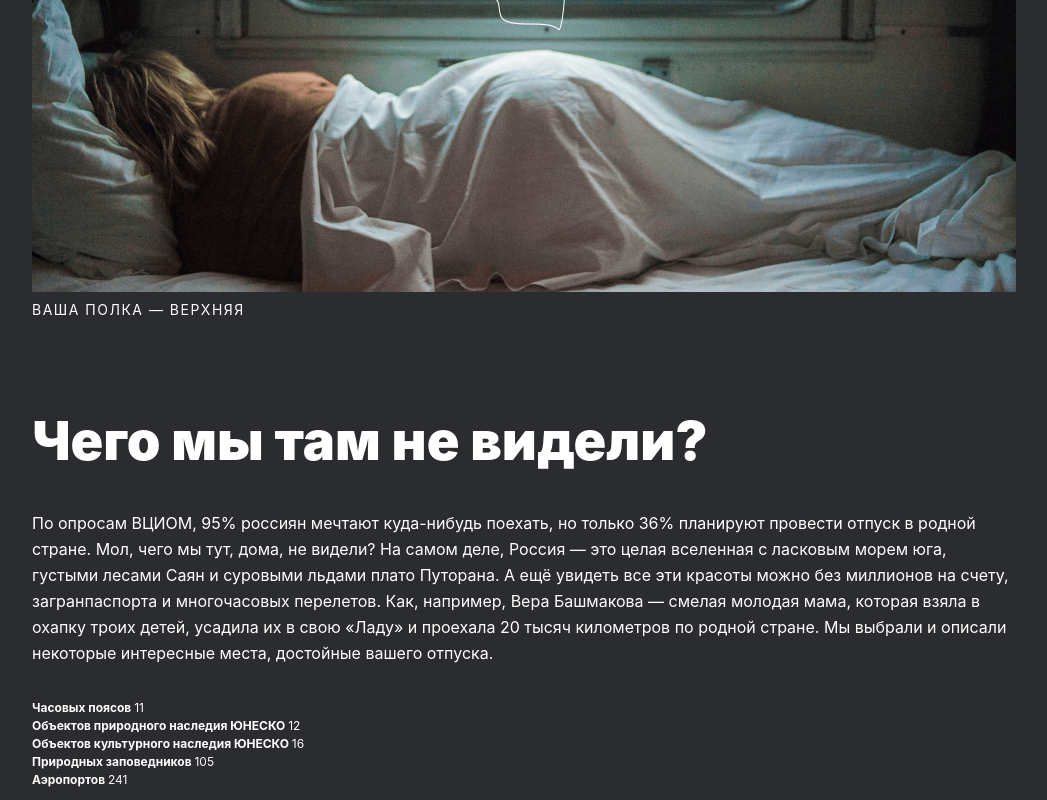
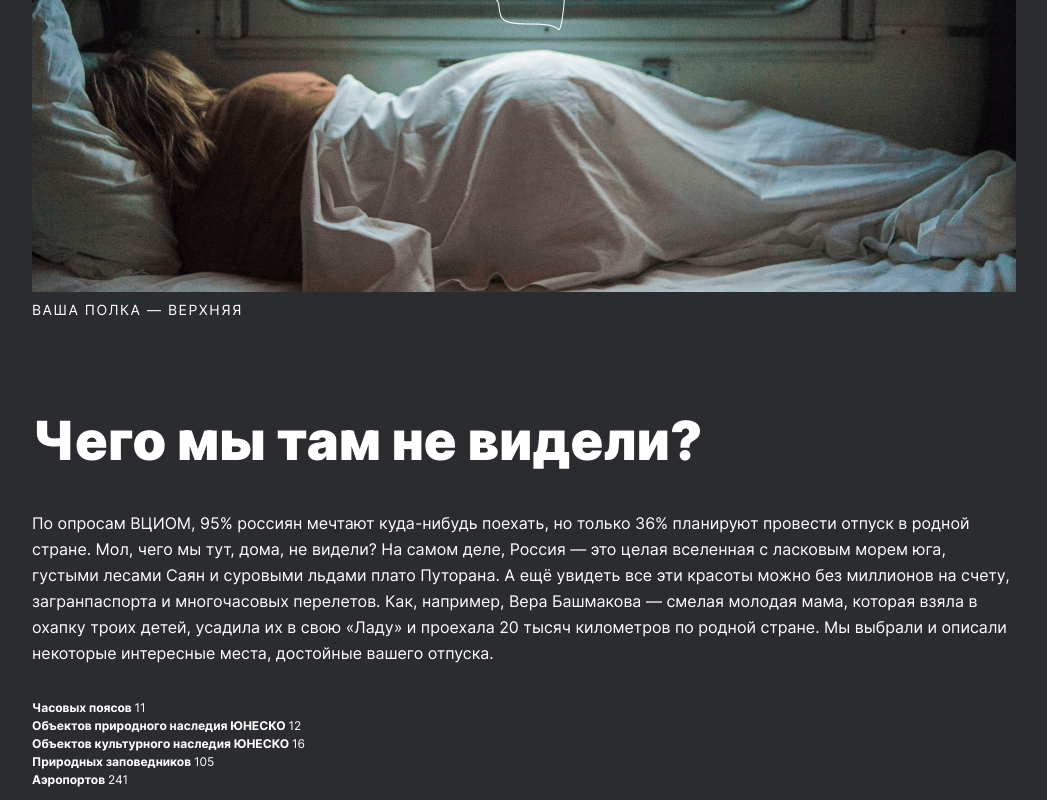
Before and after one commit to lilia-halwbvr/russian-travel, a plain HTML site: page index.html in a window 1280 px wide. Shown: the part 830-1630 px from the top of the page, without its empty margins (116-1163 px from the left). Drawn offline with Linux system fonts and the light colour scheme.

Commit message:
fixed fonts2

```diff
--- a/pages/index.css
+++ b/pages/index.css
@@ -1,3 +1,4 @@
+@import url(../vendor/fonts.css);
 @import url(../vendor/normalize.css);
 @import url(../vendor/fonts/fonts.css);
 @import url(../blocks/page/page.css);
```
